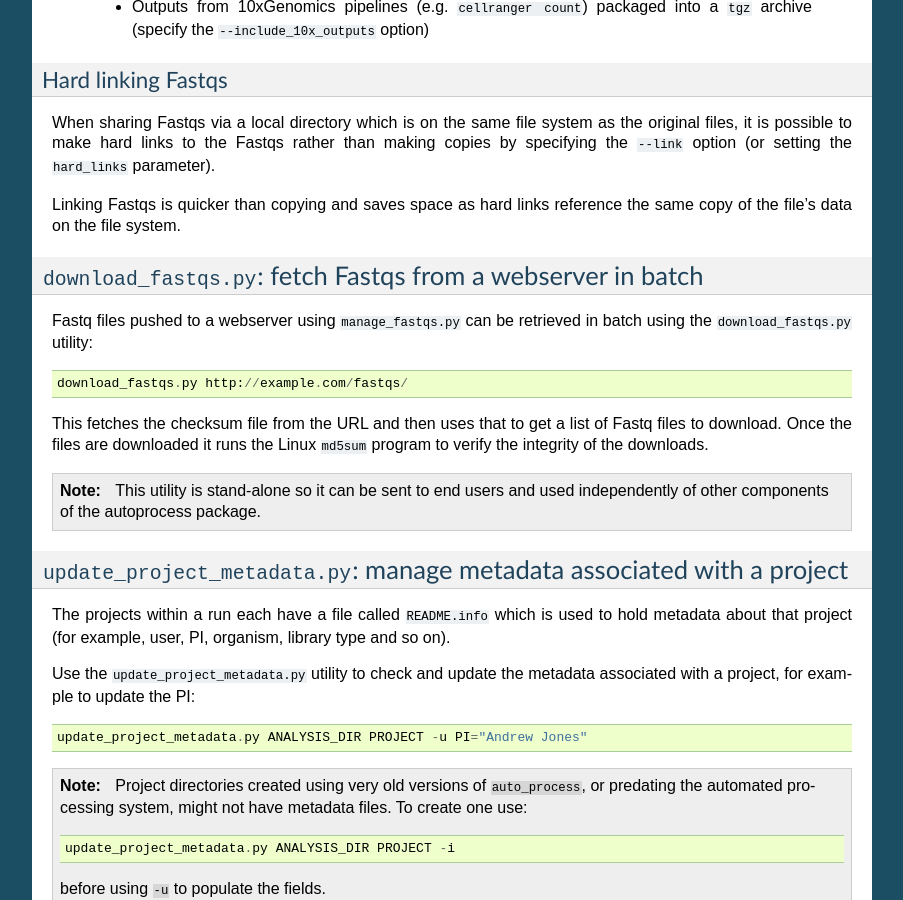
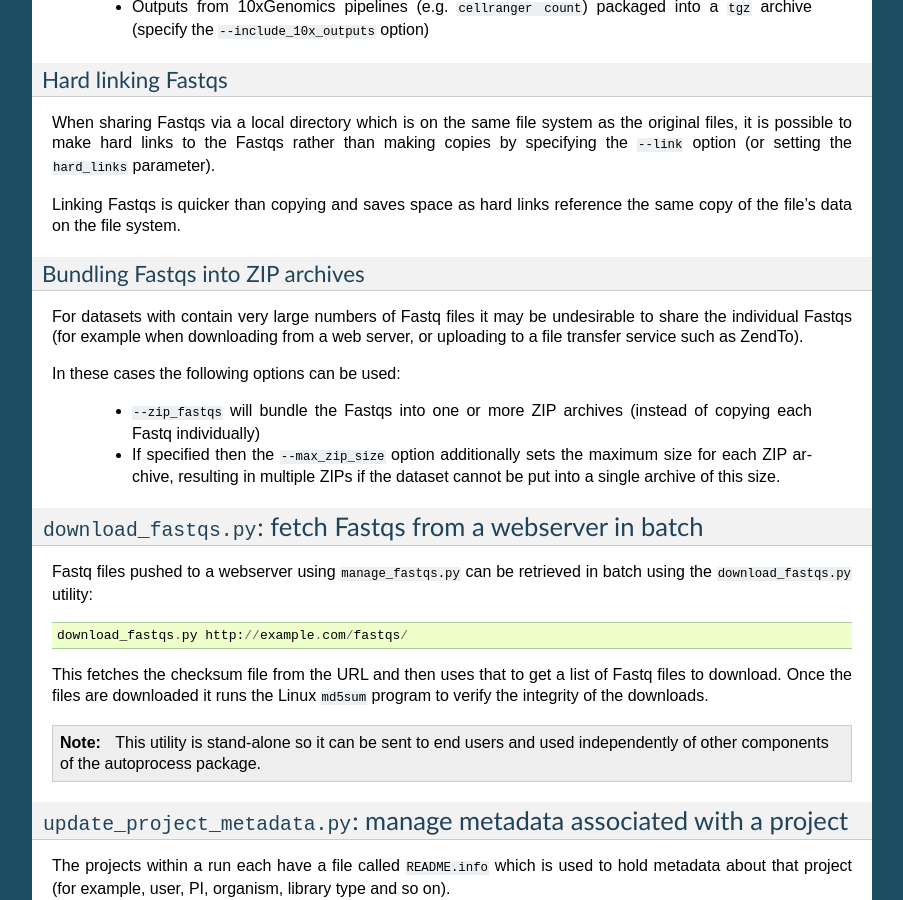
Before and after one commit to fls-bioinformatics-core/auto_process_ngs, a Sphinx documentation site: the page built from docs/source/using/managing_data.rst, in a window 1280 px wide and 900 px high, scrolled down 2866 px. Shown: the whole window, without its empty margins (198-1101 px from the left). Built offline with Sphinx 7.4.7, drawn with Linux system fonts in a browser that asks for light colours.

Commit message:
Update documentation for config and transfer_data.py wrt bundling Fastqs.

```diff
--- a/docs/source/configuration.rst
+++ b/docs/source/configuration.rst
@@ -632,6 +632,9 @@ Parameter              Function
                        to copy files to; can be an arbitrary location
                        of the form ``[[USER@]HOST:]DIR``
 ``subdir``             Subdirectory naming scheme
+``zip_fastqs``         Whether to bundle Fastqs into ZIP archives
+``max_zip_size``       Maximum size for each ZIP archive (if Fastqs
+                       are bundled)
 ``readme_template``    Template file to generate ``README`` from
 ``url``                Base URL to access copied data at
 ``include_downloader`` Whether to include ``download_fastqs.py``
--- a/docs/source/using/managing_data.rst
+++ b/docs/source/using/managing_data.rst
@@ -188,6 +188,23 @@ option (or setting the ``hard_links`` parameter).
 Linking Fastqs is quicker than copying and saves space as hard links
 reference the same copy of the file's data on the file system.
 
+Bundling Fastqs into ZIP archives
+---------------------------------
+
+For datasets with contain very large numbers of Fastq files it may
+be undesirable to share the individual Fastqs (for example when
+downloading from a web server, or uploading to a file transfer
+service such as ZendTo).
+
+In these cases the following options can be used:
+
+ * ``--zip_fastqs`` will bundle the Fastqs into one or more ZIP
+   archives (instead of copying each Fastq individually)
+ * If specified then the ``--max_zip_size`` option additionally
+   sets the maximum size for each ZIP archive, resulting in multiple
+   ZIPs if the dataset cannot be put into a single archive of this
+   size.
+
 .. _download_fastqs:
 
 ``download_fastqs.py``: fetch Fastqs from a webserver in batch
```
